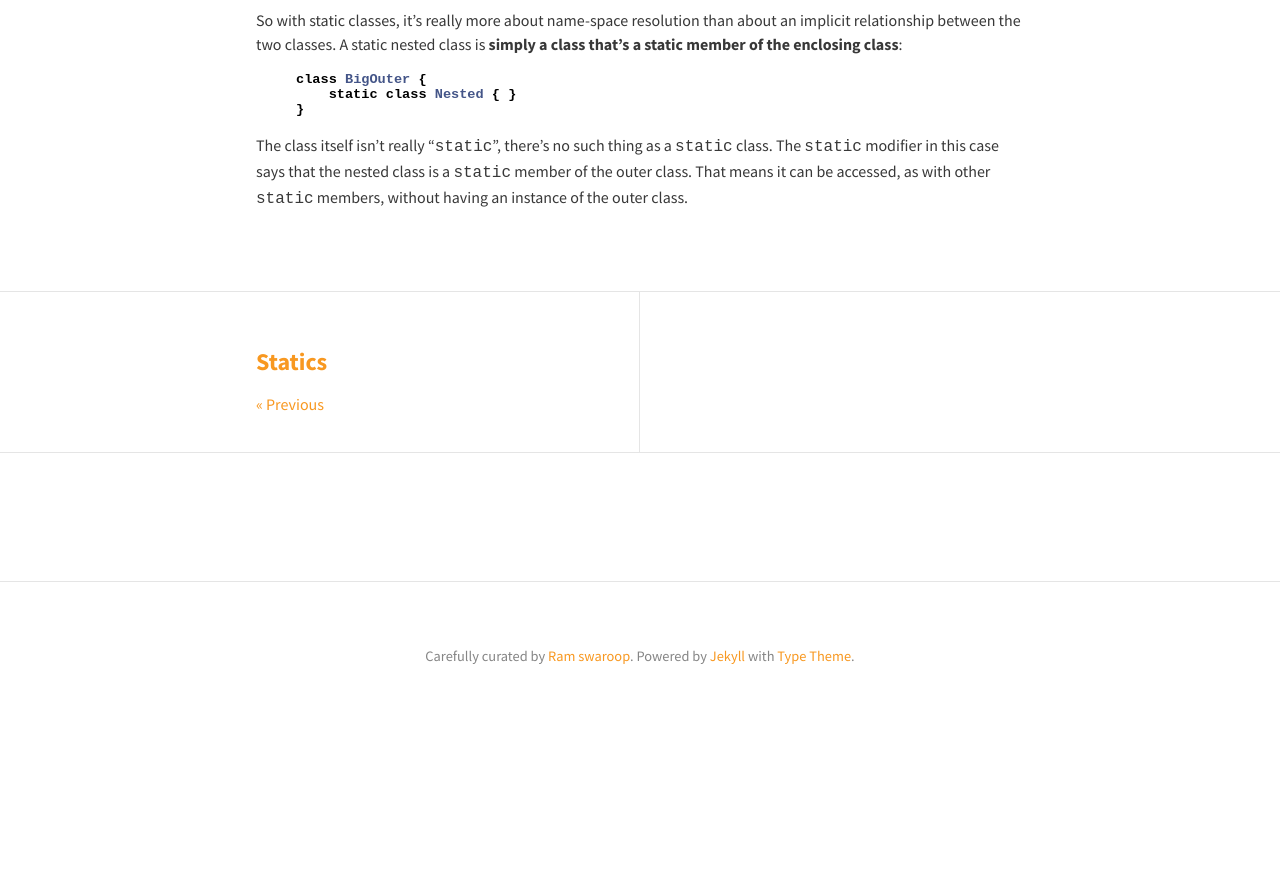
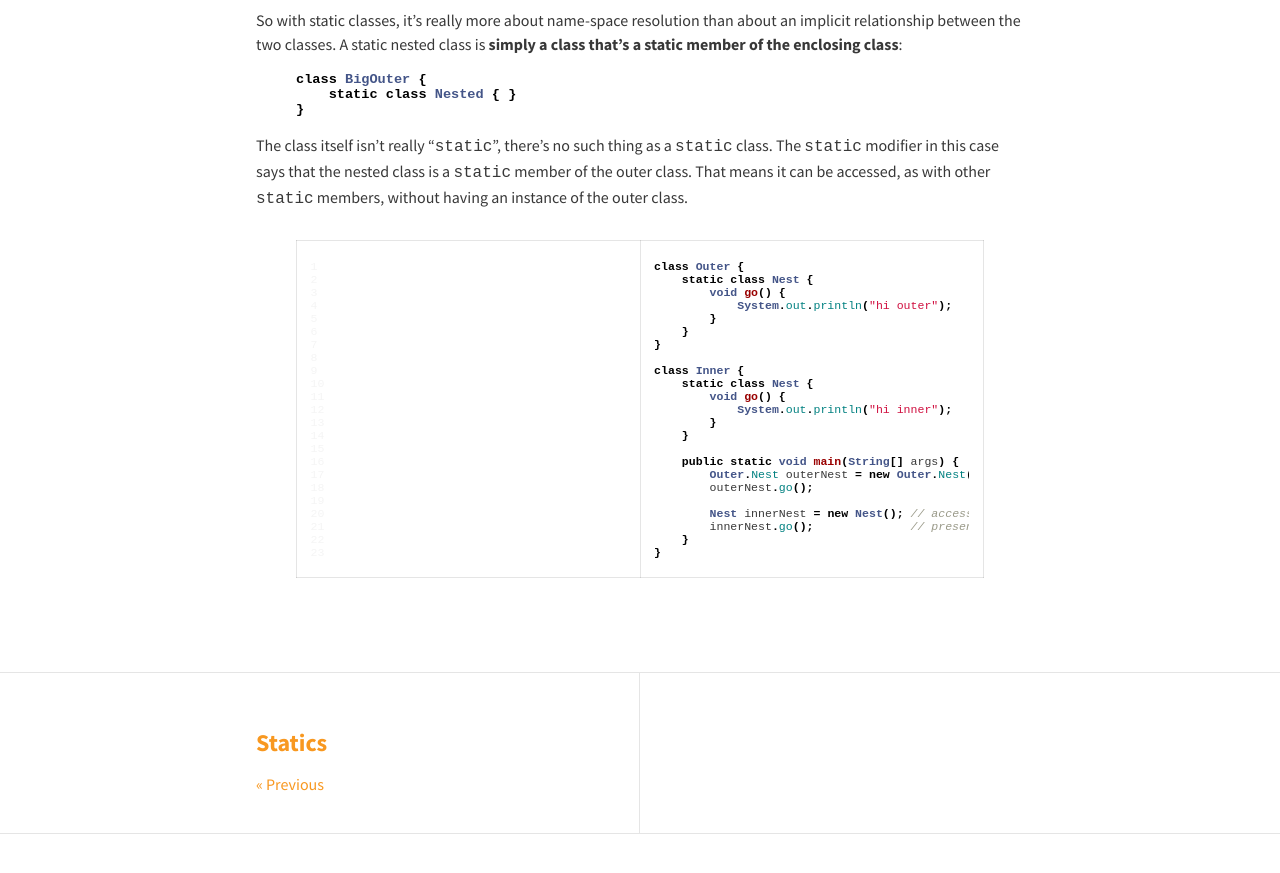
Before and after one commit to rampatra/JavaNotes, a Jekyll site: the page built from _posts/2015-08-20-nested-classes.md, in a window 1280 px wide and 900 px high, scrolled down 7517 px. Shown: the top 873 px of the window. Built offline with Jekyll 4.4.1, drawn with Linux system fonts in a browser that asks for light colours; nearby versions of some CDN libraries; comment, search, counter and statistics services are not loaded; before the commit the page ends 8249 px from its top, so only the background shows below that.

Commit message:
added content

```diff
--- a/_posts/2015-08-20-nested-classes.md
+++ b/_posts/2015-08-20-nested-classes.md
@@ -398,3 +398,29 @@ class BigOuter {
 The class itself isn't really "`static`", there's no such thing as a `static` class. The `static` modifier in this case says
 that the nested class is a `static` member of the outer class. That means it can be accessed, as with other `static`
 members, without having an instance of the outer class.
+
+{% highlight java linenos %}
+class Outer {
+    static class Nest {
+        void go() {
+            System.out.println("hi outer");
+        }
+    }
+}
+
+class Inner {
+    static class Nest {
+        void go() {
+            System.out.println("hi inner");
+        }
+    }
+
+    public static void main(String[] args) {
+        Outer.Nest outerNest = new Outer.Nest(); // access static inner class
+        outerNest.go();                          // present inside a different class
+
+        Nest innerNest = new Nest(); // access static inner class
+        innerNest.go();              // present inside the same class
+    }
+}
+{% endhighlight %}
```
